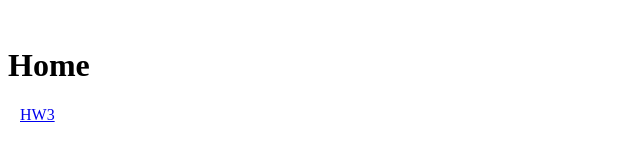
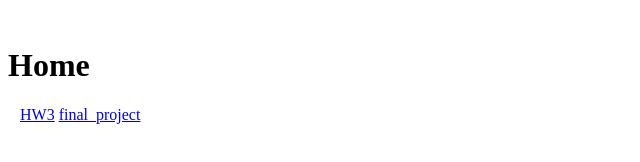
Before and after one commit to Louis-Dejavu/CG_Homework, a plain HTML site: page index.html in a window 1280 px wide. Shown: the whole page, without its empty margins (0-640 px from the left). Drawn offline with Linux system fonts and the light colour scheme.

Commit message:
Add link to final project in index.html

```diff
--- a/index.html
+++ b/index.html
@@ -8,5 +8,6 @@
 <body>
     <h1>Home</h1>
     <a href="phongshading-todo/Phongshading.html">HW3</a>
+    <a href="CG期末作业/index.html">final_project</a>
 </body>
 </html>
```
